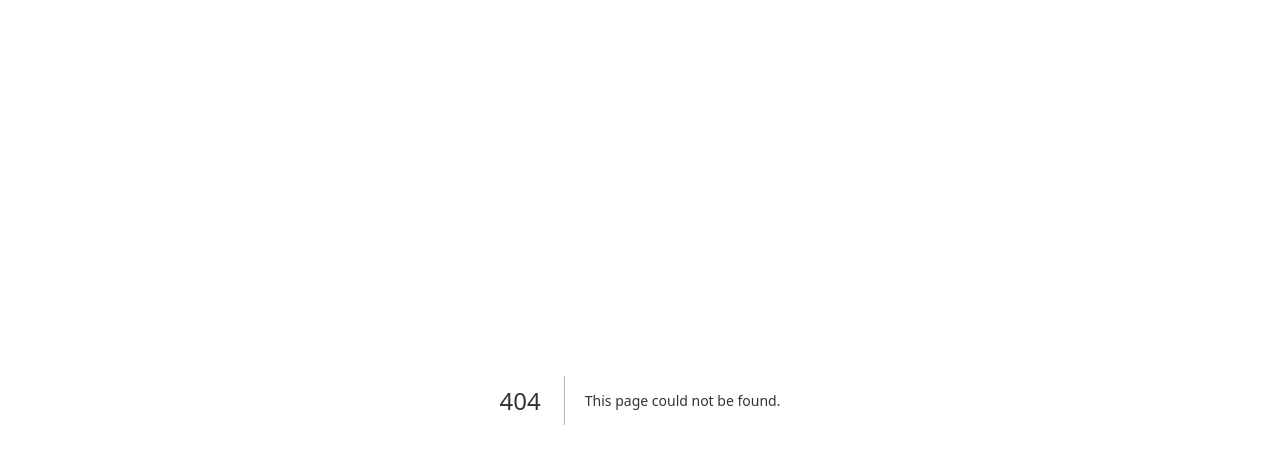
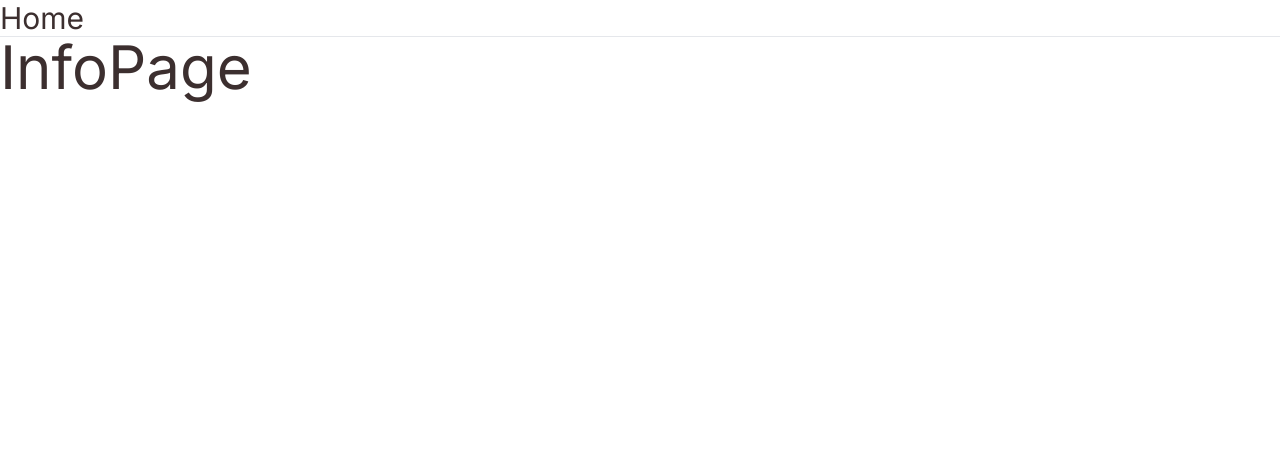
Before and after one commit to amarkpark/smilga-small, a Next.js app: page /about/info in a window 1280 px wide. Before the commit this address had no page. Shown: the top 464 px of the page. Built offline with nearby package versions, Linux system fonts and the light colour scheme.

Commit message:
Add nested route info page

```diff
--- /dev/null
+++ b/app/about/info/page.js
@@ -0,0 +1,15 @@
+// import React from 'react'
+
+import Link from "next/link"
+
+const InfoPage = () => {
+  return (
+    <div>
+      <Link href="/" class="text-3xl">Home</Link>
+      <hr />
+      <h1 class="text-6xl">InfoPage</h1>
+    </div>
+  )
+}
+
+export default InfoPage
--- a/app/about/page.js
+++ b/app/about/page.js
@@ -6,7 +6,11 @@ const AboutPage = () => {
   return (
     <div>
       <Link href="/" class="text-3xl">Home</Link>
+      <hr />
       <h1 class="text-6xl">AboutPage</h1>
+      <div class="px-10 py-10">
+        <Link href="/about/info" class="text-3xl">Info</Link>
+      </div>
     </div>
   )
 }
```
